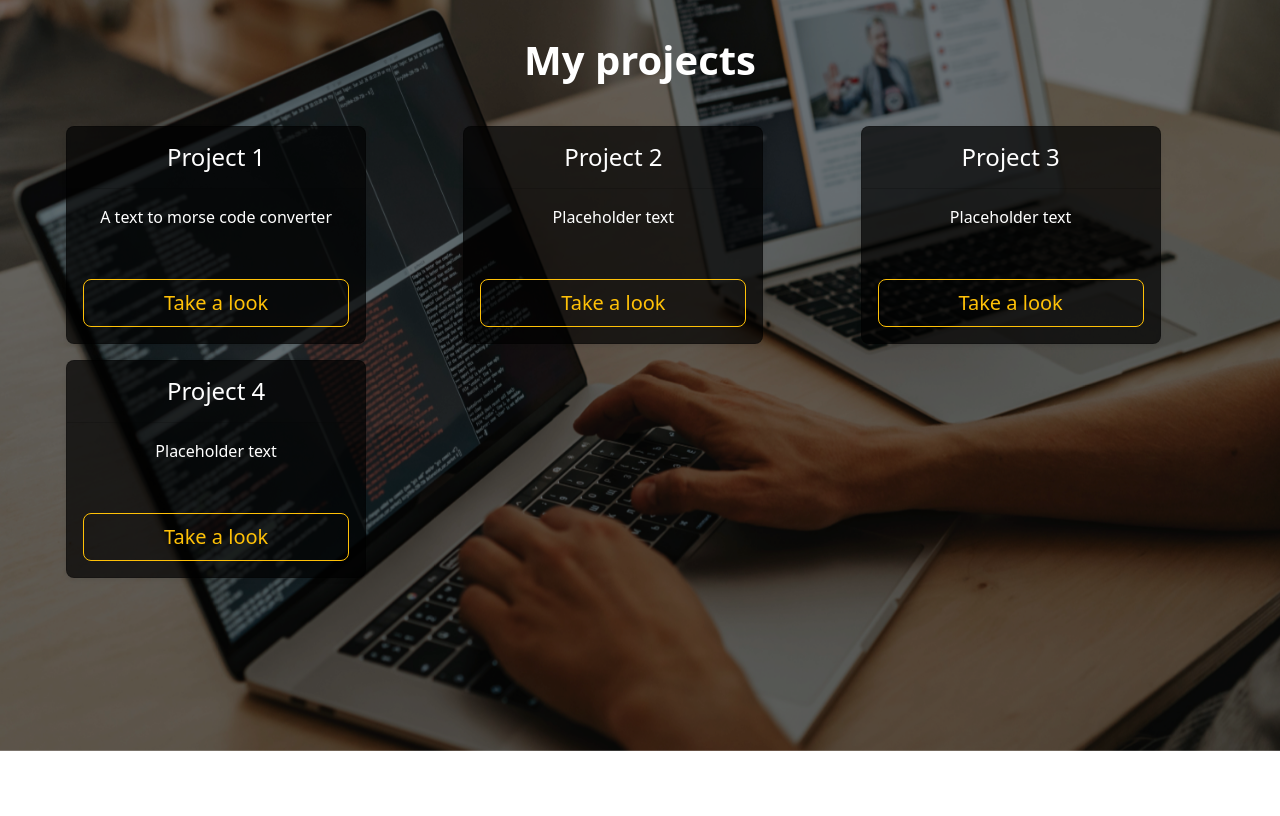
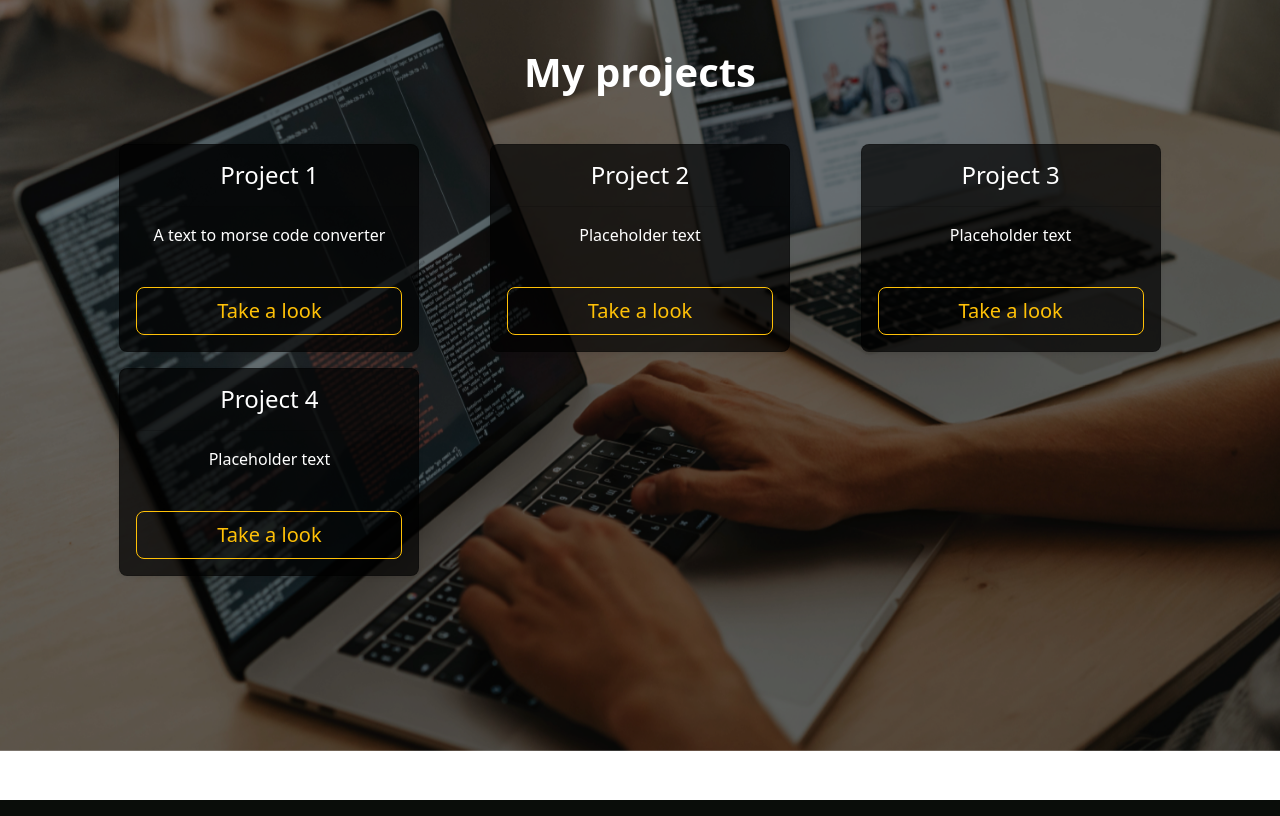
Before and after one commit to victormartino/Portfolio_Project_2_Portfolio_Website, a Flask app: page /projects in a window 1280 px wide. Shown: the part 49-865 px from the top of the page. Run offline with Flask 3, Linux system fonts and the light colour scheme; some libraries are stand-ins or nearby versions.

Commit message:
Fix an alignment issue in the projects page and remove bottom margin from navbar

```diff
--- a/templates/header.html
+++ b/templates/header.html
@@ -45,7 +45,7 @@
         }
     </style>
 </head>
-    <header class="py-1 mb-3 border-bottom text-center">
+    <header class="py-1 border-bottom text-center">
        <div>
           <ul class="nav justify-content-end">
             <li class="nav-item"><a href="{{url_for('home')}}" class="nav-link px-3" style="color: white" onmouseover="this.style.color='gray'" onmouseout="this.style.color='white'">Home</a></li>
--- a/templates/projects.html
+++ b/templates/projects.html
@@ -4,17 +4,16 @@
         .custom-container {
             display: flex;
             flex-direction: column;
-            justify-content: flex-start; /* Align content at the top */
+            justify-content: start;
             align-items: center; /* Center content horizontally */
             height: 100vh; /* Set container height to viewport height */
-            padding-top: 20px;
         }
 
         .custom-card {
             flex: 1;
             min-width: 250px; /* Set a minimum width for the cards */
             max-width: 300px; /* Set a maximum width for the cards */
-            margin: 10px; /* Add some margin for spacing */
+            margin-bottom: 10px; /* Add some margin for spacing */
             background-color: rgba(0, 0, 0, 0.7) !important;
         }
         .custom-card a {
@@ -22,13 +21,12 @@
         }
 
     </style>
-</head>
 <body>
     <div class="content">
         <div class="custom-container">
-            <h1 class="display-6 fw-bold text-white">My projects</h1>
-            <div class="row row-cols-1 row-cols-md-3 mb-3 mt-4 text-center">
-                <div class="col mb-3">
+            <h1 class="display-6 fw-bold text-white my-5">My projects</h1>
+            <div class="row row-cols-1 row-cols-md-3 mb-3 text-center">
+                <div class="col mb-3 d-flex justify-content-center">
                     <div class="card h-100 mb-4 rounded-3 shadow-sm custom-card text-bg-dark">
                         <div class="card-header py-3">
                             <h4 class="my-0 fw-normal">Project 1</h4>
@@ -39,7 +37,7 @@
                         </div>
                     </div>
                 </div>
-                <div class="col mb-3">
+                <div class="col mb-3 d-flex justify-content-center">
                     <div class="card h-100 mb-4 rounded-3 shadow-sm custom-card text-bg-dark">
                         <div class="card-header py-3">
                             <h4 class="my-0 fw-normal">Project 2</h4>
@@ -50,7 +48,7 @@
                         </div>
                     </div>
                 </div>
-                <div class="col mb-3">
+                <div class="col mb-3 d-flex justify-content-center">
                     <div class="card h-100 mb-4 rounded-3 shadow-sm custom-card text-bg-dark">
                         <div class="card-header py-3">
                             <h4 class="my-0 fw-normal">Project 3</h4>
@@ -61,7 +59,7 @@
                         </div>
                     </div>
                 </div>
-                <div class="col">
+                <div class="col mb-3 d-flex justify-content-center">
                     <div class="card h-100 mb-4 rounded-3 shadow-sm custom-card text-bg-dark">
                         <div class="card-header py-3">
                             <h4 class="my-0 fw-normal">Project 4</h4>
```
